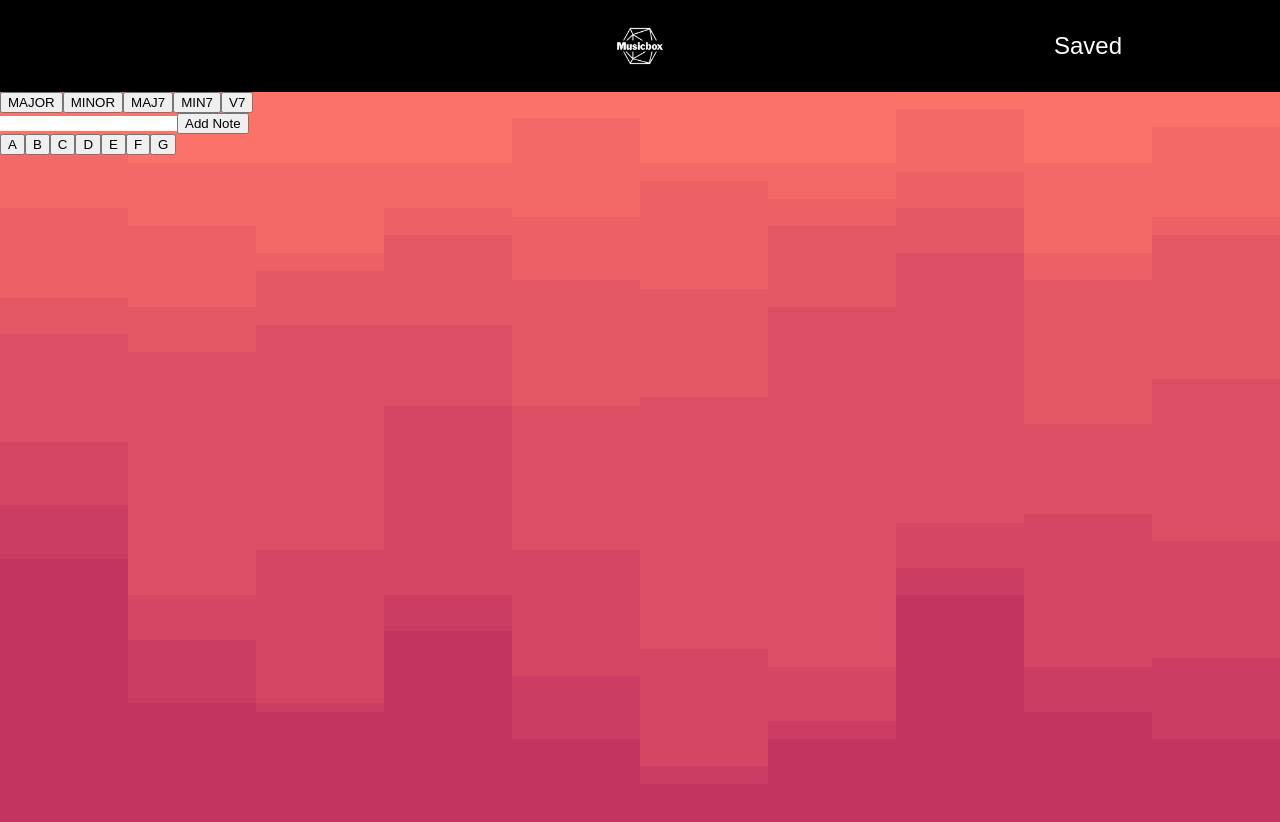
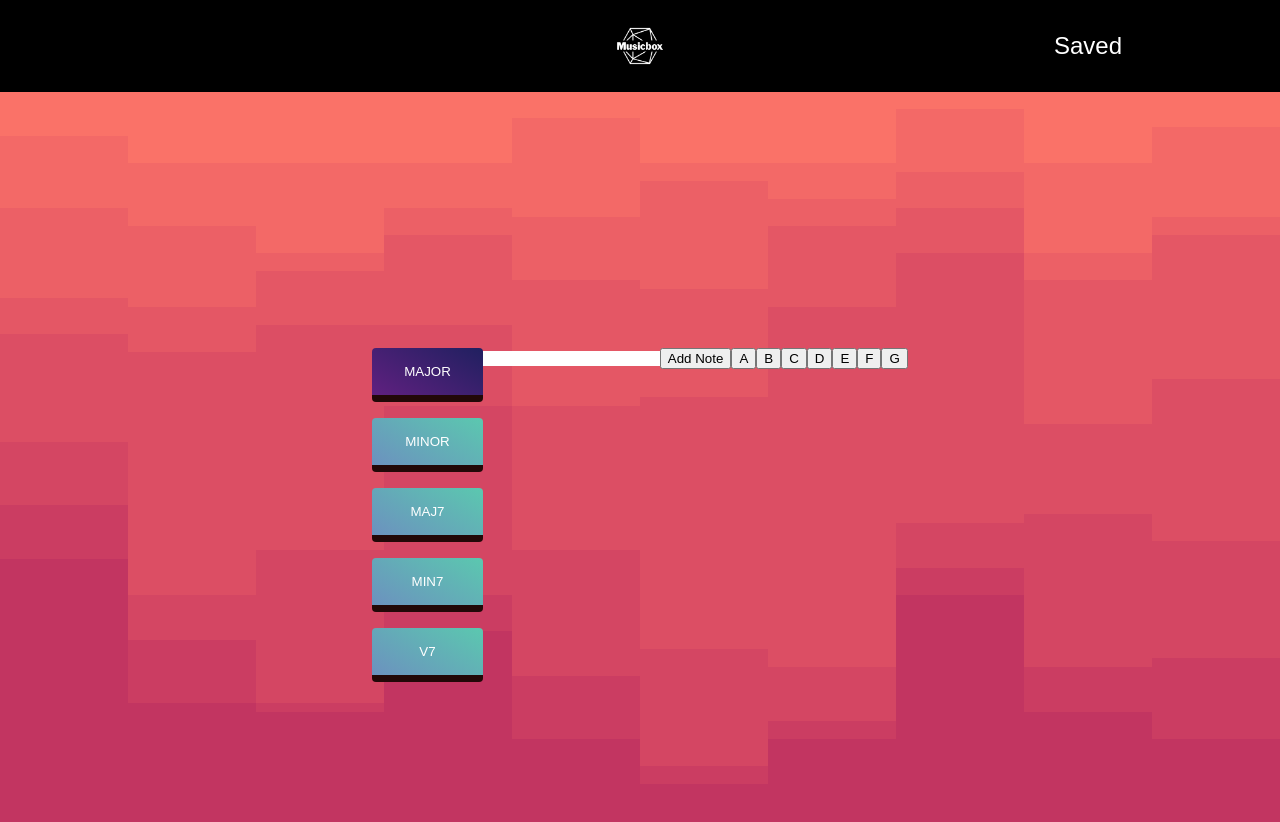
Before and after one commit to Starfodders/Musicbox, a React (Create React App) app: page / in a window 1280 px wide. Shown: the top 822 px of the page. Built offline with nearby package versions, Linux system fonts and the light colour scheme.

Commit message:
styled buttons, maintained state for which selected

```diff
--- a/src/components/Chords/Chords.js
+++ b/src/components/Chords/Chords.js
@@ -1,20 +1,25 @@
-import React from 'react';
+import "./Chords.scss"
+// import {useState} from "react"
 
-const Chords = ({changeChord}) => {
+const Chords = ({current, changeChord}) => {
+
+    // const [currentChord, setCurrentChord] = useState('Major')
 
     function handleChange(e) {
         changeChord(e.target.value)
     }
 
     return (
-        <div>
-            <button onClick = {(e) => handleChange(e)} value = 'Major'>MAJOR</button>
-            <button onClick = {(e) => handleChange(e)} value = 'Minor'>MINOR</button>
-            <button onClick = {(e) => handleChange(e)} value = 'Major7'>MAJ7</button>
-            <button onClick = {(e) => handleChange(e)} value = 'Minor7'>MIN7</button>
-            <button onClick = {(e) => handleChange(e)} value = 'Five7'>V7</button>
+        <div className = "chords">
+            <button className = {current === 'Major' ? 'chords__button--active' : 'chords__button'} onClick = {(e) => handleChange(e)} value = 'Major'>MAJOR</button>
+            <button className = {current === 'Minor' ? 'chords__button--active' : 'chords__button'} onClick = {(e) => handleChange(e)} value = 'Minor'>MINOR</button>
+            <button className = {current === 'Major7' ? 'chords__button--active' : 'chords__button'} onClick = {(e) => handleChange(e)} value = 'Major7'>MAJ7</button>
+            <button className = {current === 'Minor7' ? 'chords__button--active' : 'chords__button'} onClick = {(e) => handleChange(e)} value = 'Minor7'>MIN7</button>
+            <button className = {current === 'Five7' ? 'chords__button--active' : 'chords__button'} onClick = {(e) => handleChange(e)} value = 'Five7'>V7</button>
         </div>
     );
 };
 
 export default Chords;
+
+//if current === value
--- a/src/components/Chords/Chords.scss
+++ b/src/components/Chords/Chords.scss
@@ -0,0 +1,29 @@
+.chords {
+  display: flex;
+  flex-direction: column;
+
+  &__button {
+    padding: 1rem 2rem;
+    margin-bottom: 1rem;
+    border: none;
+    background: rgb(108, 145, 191);
+    background: linear-gradient(
+      32deg,
+      rgba(108, 145, 191, 1) 0%,
+      rgba(91, 200, 175, 1) 100%
+    );
+    border-bottom: 7px solid #220808;
+    color: white;
+    border-radius: 4px;
+
+    &--active {
+      @extend .chords__button;
+      background: rgb(96, 32, 128);
+      background: linear-gradient(
+        32deg,
+        rgba(96, 32, 128, 1) 0%,
+        rgba(32, 32, 96, 1) 100%
+      );
+    }
+  }
+}
--- a/src/components/HomePage/HomePage.js
+++ b/src/components/HomePage/HomePage.js
@@ -22,8 +22,8 @@ const HomePage = () => {
   return (
     <div className="home">
         <div className = "home__player">
-            {<Chords changeChord = {handleChord}/>}
-            {<NoteInput current = {currentNote}/>}
+            {<Chords current = {currentChord} changeChord = {handleChord}/>}
+            {<NoteInput current = {currentNote} chord = {currentChord}/>}
             {<Keys changeNote = {handleNoteChange}/>}
         </div>
     </div>
--- a/src/components/HomePage/HomePage.scss
+++ b/src/components/HomePage/HomePage.scss
@@ -15,4 +15,11 @@
             opacity: 0.9;
         }
     }
+
+    &__player {
+        padding-top: 16rem;
+        width: 100%;
+        display: flex;
+        justify-content: center;
+    }
 }
--- a/src/components/NoteInput/NoteInput.js
+++ b/src/components/NoteInput/NoteInput.js
@@ -1,7 +1,8 @@
 import React from 'react';
 import {useState, useEffect} from "react";
 
-const NoteInput = ({current}) => {
+const NoteInput = ({current, chord}) => {
+
     const [receivedNote, setReceivedNote] = useState(current)
 
     useEffect(() => {
@@ -18,4 +19,4 @@ const NoteInput = ({current}) => {
 
 export default NoteInput;
 
-//is not currently additive, a new note will overrite the previous one
+//on form submission, add the value and the chord together to form the note
```
